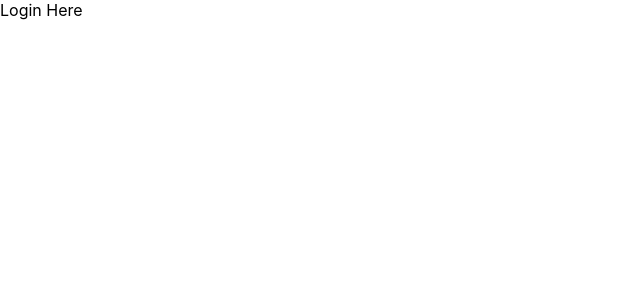
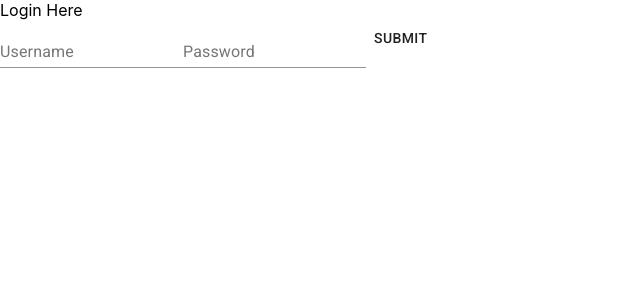
Before and after one commit to 21mooie/bartendr-web, a React (Create React App) app: page / in a window 1280 px wide. Both pictures are taken after a click on the button "LOG IN". Shown: the top 300 px of the page, without its empty margins (0-640 px from the left). Built offline with nearby package versions, Linux system fonts and the light colour scheme.

Commit message:
Update login page for user to add login information

```diff
--- a/package.json
+++ b/package.json
@@ -10,6 +10,7 @@
     "@testing-library/user-event": "^7.1.2",
     "axios": "^0.20.0",
     "history": "^5.0.0",
+    "md5": "^2.3.0",
     "react": "^16.13.1",
     "react-dom": "^16.13.1",
     "react-redux": "^7.2.1",
--- a/src/components/Login/Login.js
+++ b/src/components/Login/Login.js
@@ -1,13 +1,25 @@
-import React from 'react';
+import React, {useState} from 'react';
 import {connect} from "react-redux";
+import TextField from "@material-ui/core/TextField";
+import Button from "@material-ui/core/Button";
 
-function Login() {
+export function Login() {
+  const [username, setUsername] = useState('');
+  const [password, setPassword] = useState('');
+
+  const submitForm = () => {
+    console.log({username, password});
+  }
+
   return <div>
     <p>Login Here</p>
+    <form>
+      <TextField id="username" label="Username" onChange={event => setUsername(event.target.value)}/>
+      <TextField id="password" label="Password" onChange={event => setPassword(event.target.value)}/>
+      <Button onClick={() => submitForm()}>Submit</Button>
+    </form>
   </div>
 }
-
-export default Login;
 
 const mapStateToProps = state => state;
 
--- a/src/server/defaultState.js
+++ b/src/server/defaultState.js
@@ -1,3 +1,5 @@
+import md5 from 'md5';
+
 export const user = {
   session: {
     authenticated: false
@@ -16,5 +18,6 @@ export const user = {
       "post_id" : "1fe3fe312212faDF"
     }
   ],
-  uid : "4rer322fafrffda"
+  uid : "4rer322fafrffda",
+  pwdHash: md5('password1')
 }
--- a/src/store/index.js
+++ b/src/store/index.js
@@ -11,7 +11,7 @@ const sagaMiddleware = createSagaMiddleWare();
 
 export const store = createStore(
   combineReducers({
-    session(session = user.session) {
+    session(session = user.session || {}) {
       return session;
     },
     username(username = user.username, action) {
```
